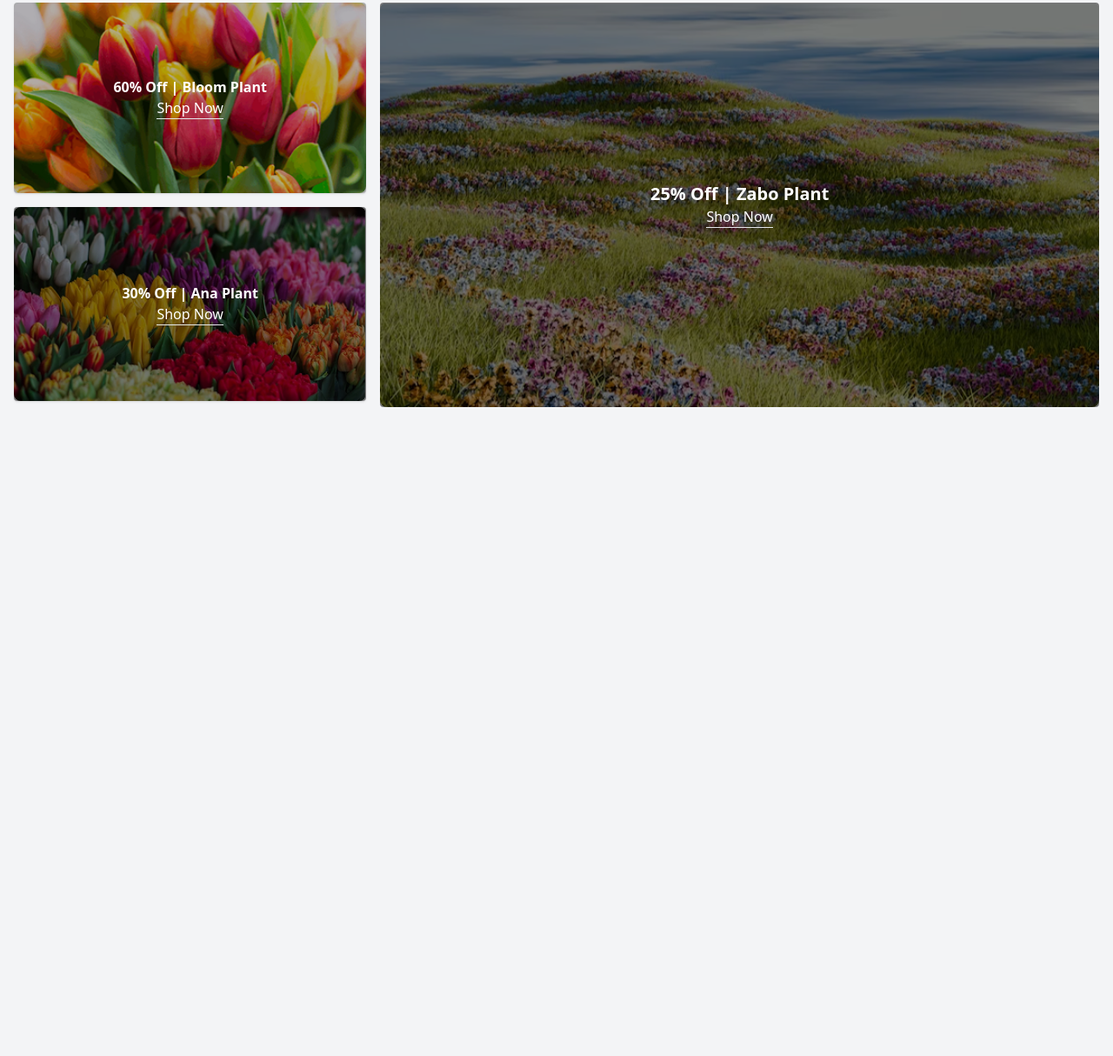
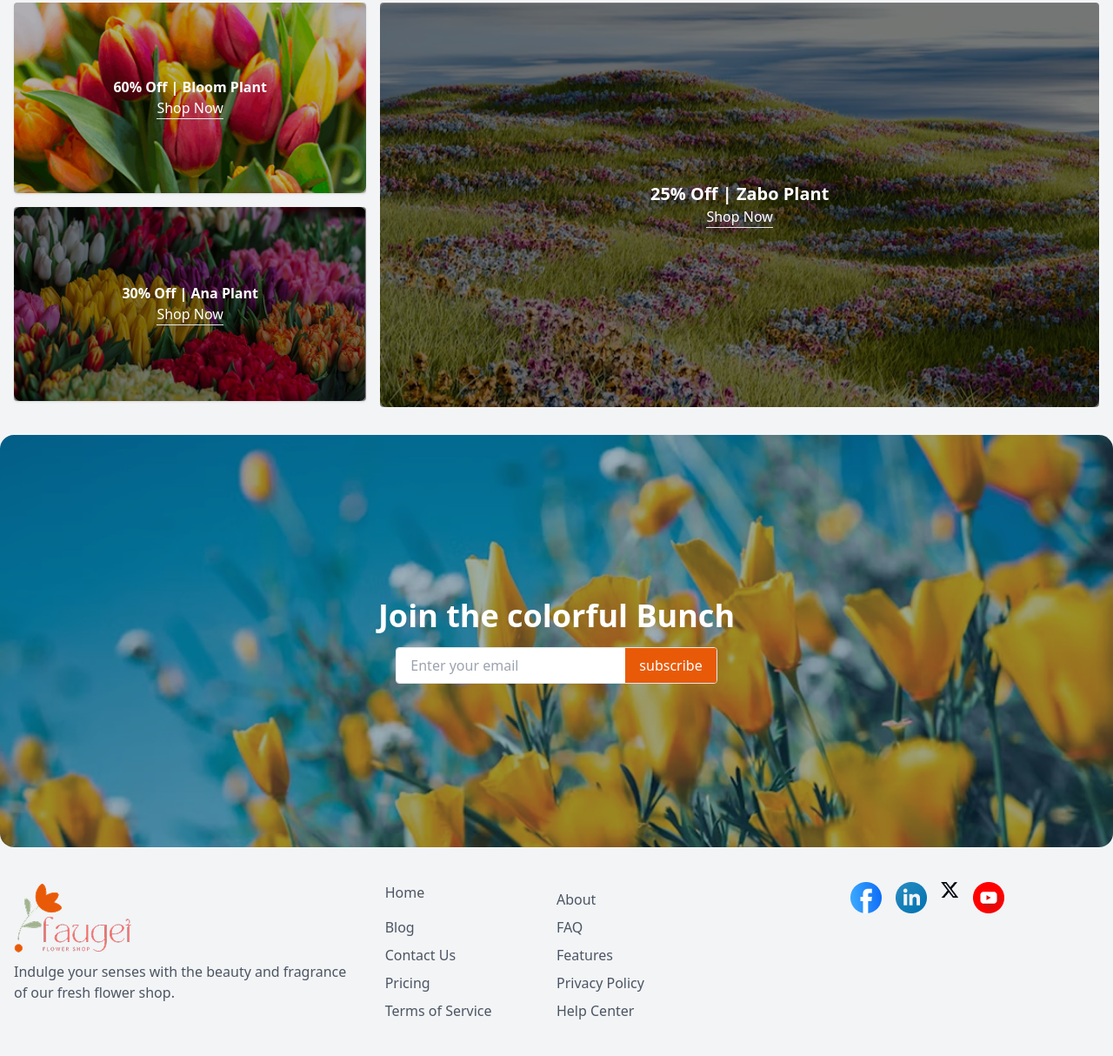
Before and after one commit to tapon-ray125/assignment-second-late, a plain HTML site: page index.html in a window 1280 px wide. Shown: the part 2838-4052 px from the top of the page at 87% size. Before the commit the page ends 3338 px from the top, so only its background shows below. Drawn offline with nearby package versions, Linux system fonts and the light colour scheme.

Commit message:
added footer section

```diff
--- a/index.html
+++ b/index.html
@@ -216,6 +216,9 @@
       blooms, we
       offer a wide variety of fresh.</p>
   </section>
+
+  <!-- joint sections -->
+
   <section class="max-w-7xl mx-auto px-4 py-8 grid grid-cols-1 md:grid-cols-3 gap-4">
     <!-- Left Column: 2 stacked small images -->
     <div class="flex flex-col gap-4">
@@ -254,11 +257,66 @@
     </div>
   </section>
 
+   <section>
+    <div class="relative">
+      <img src="./assets/news-letter-bg.png" alt="" class=" rounded-2xl">
+      <div class="max-w-md mx-auto absolute inset-0 flex flex-col items-center justify-center text-center ">
+        <h1 class=" text-white text-4xl font-bold mb-4">Join the colorful Bunch</h1>
+        <div class="flex items-center border border-[#E95A08]-400 rounded overflow-hidden">
+          <input type="email" placeholder="Enter your email" class="w-full px-4 py-2 focus:outline-none" />
+          <button class="bg-[#E95A08] text-white px-4 py-2   transition">
+            subscribe
+          </button>
+        </div>
+      </div>
+    </div>
 
 
+  </section>
 
+  <!-- footer sections -->
+  <footer class="bg-gray-100 py-10">
+    <div class="max-w-7xl mx-auto px-4 grid grid-cols-1 md:grid-cols-3 gap-8  md:text-left">
 
+      <!-- Column 1: Logo & Heading -->
+      <div>
+        <div class="text-2xl font-bold text-pink-600 flex  md:justify-start gap-2">
+          <img src="./assets/logo.png" alt="">
+        </div>
+        <p class="mt-2 text-gray-600">Indulge your senses with the beauty and fragrance of our fresh flower shop.</p>
+      </div>
 
+      <!-- Column 2: Navigation -->
+      <div>
+
+        <ul class="space-y-2 grid lg:grid-cols-2 ">
+          <li><a href="#" class="text-gray-600 hover:text-pink-600">Home</a></li>
+          <li><a href="#" class="text-gray-600 hover:text-pink-600">About</a></li>
+          <li><a href="#" class="text-gray-600 hover:text-pink-600">Blog</a></li>
+          <li><a href="#" class="text-gray-600 hover:text-pink-600">FAQ</a></li>
+          <li><a href="#" class="text-gray-600 hover:text-pink-600">Contact Us</a></li>
+          <li><a href="#" class="text-gray-600 hover:text-pink-600">Features</a></li>
+          <li><a href="#" class="text-gray-600 hover:text-pink-600">Pricing</a></li>
+          <li><a href="#" class="text-gray-600 hover:text-pink-600">Privacy Policy</a></li>
+          <li><a href="#" class="text-gray-600 hover:text-pink-600">Terms of Service</a></li>
+          <li><a href="#" class="text-gray-600 hover:text-pink-600">Help Center</a></li>
+        </ul>
+      </div>
+
+      <!-- Column 3: Social Media -->
+      <div>
+
+        <div class="flex justify-start md:justify-center space-x-4 text-pink-600 text-xl">
+          <a href=""><img src="./assets/icon-facebook.png" alt=""></a>
+          <a href=""><img src="./assets/icon-linkedin.png" alt=""></a>
+          <a href=""><img src="./assets/icon-twitter.png" alt=""></a>
+          <a href=""><img src="./assets/icon-youtube.png" alt="">
+          </a>
+        </div>
+      </div>
+
+    </div>
+  </footer>
 
 
 
```
